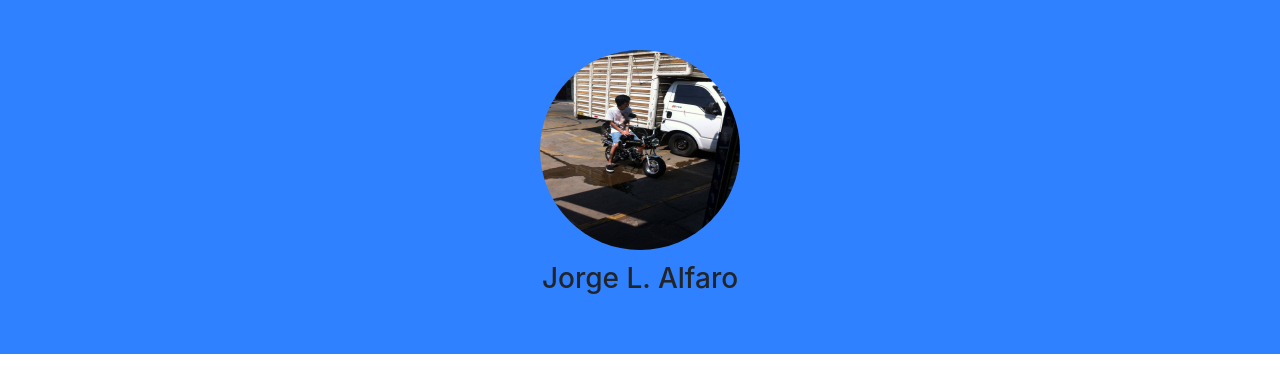
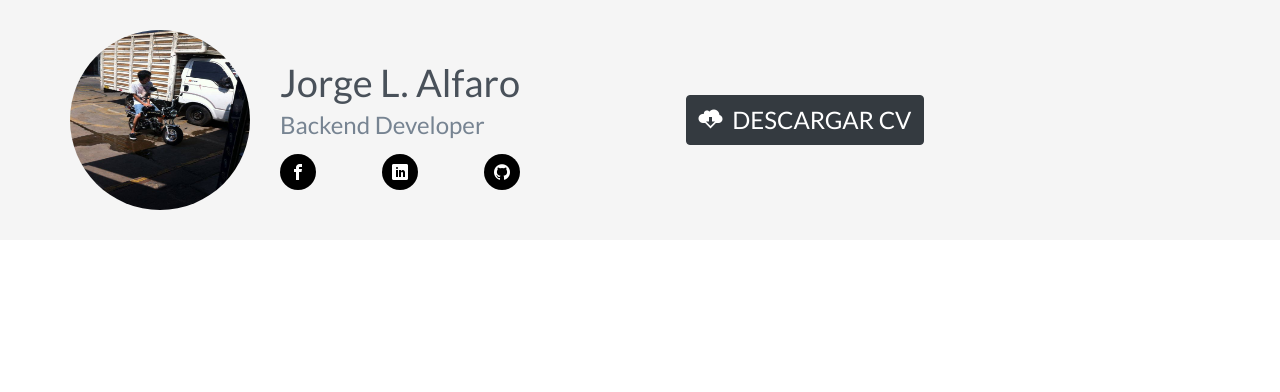
Before and after one commit to jorgeAM/prueba, a website: page public/index.html in a window 1280 px wide. Drawn offline with nearby package versions, Linux system fonts and the light colour scheme.

Commit message:
estilos v2

```diff
--- a/public/assets/css/style.css
+++ b/public/assets/css/style.css
@@ -1,17 +1,124 @@
+/*FONTS*/
+@font-face {
+  font-family: 'icomoon';
+  src:  url('../fonts/icomoon.eot?hc50u6');
+  src:  url('../fonts/icomoon.eot?hc50u6#iefix') format('embedded-opentype'),
+    url('../fonts/icomoon.ttf?hc50u6') format('truetype'),
+    url('../fonts/icomoon.woff?hc50u6') format('woff'),
+    url('../fonts/icomoon.svg?hc50u6#icomoon') format('svg');
+  font-weight: normal;
+  font-style: normal;
+}
+
+[class^="icon-"], [class*=" icon-"] {
+  /* use !important to prevent issues with browser extensions that change fonts */
+  font-family: 'icomoon' !important;
+  speak: none;
+  font-style: normal;
+  font-weight: normal;
+  font-variant: normal;
+  text-transform: none;
+  line-height: 1;
+
+  /* Better Font Rendering =========== */
+  -webkit-font-smoothing: antialiased;
+  -moz-osx-font-smoothing: grayscale;
+}
+
+.icon-cloud-download:before {
+  content: "\e9c2";
+  color: white;
+}
+.icon-checkmark:before {
+  content: "\ea10";
+  color: white;
+}
+.icon-facebook:before {
+  content: "\ea90";
+  color: white;
+}
+.icon-github:before {
+  content: "\eab0";
+  color: white;
+}
+.icon-linkedin:before {
+  content: "\eac9";
+  color: white;
+}
+
+/*MIS ESTILOS*/
+body{
+  font-family: 'Lato', sans-serif;
+}
+
+.avatar img{
+  border-radius: 50%;
+  width: 180px;
+  height: 180px;
+}
+
+.cabecera{
+  padding: 30px 0;
+  background: #f5f5f5;
+}
+
+.contacto{
+  display: flex;
+  justify-content:space-between;
+}
+
+.contacto a{
+  background: black;
+  width: 36px;
+  height: 36px;
+  border-radius: 50%;
+  display: flex;
+  justify-content: center;
+  align-items: center;
+}
+
+.cv{
+  width: 50%;
+  display: flex;
+  justify-content: center;
+  align-items: center;
+}
+
+.cv button{
+  font-size: x-large;
+}
+
+.cv button a{
+  color: white;
+  text-decoration: none;
+}
+
+.cv button span{
+  margin-right: 5px;
+}
+
+.especialidad{
+  color: #778492;
+  font-family: "Lato", arial, sans-serif;
+  font-weight: 400;
+  font-size: 24px;
+  margin-top: 0;
+  margin-bottom: 15px;
+}
+
 .me{
   display: flex;
-  flex-direction: column;
-  align-items: center;
-  background: #3081FF;
-  padding: 50px;
+  max-width: 1140px;
+  margin: 0 auto;
 }
 
-.me img{
-  border-radius: 50%;
-  width: 200px;
-  height: 200px;
+.me .avatar img{
+  margin-right: 30px;
 }
 
-.me h3{
-  margin-top: 12px;
+.nombre{
+  color: #49515a;
+  font-size: 38px;
+  margin-bottom: 5px;
+  margin-top: 30px;
 }
--- a/public/index.html
+++ b/public/index.html
@@ -2,15 +2,43 @@
 <html lang="es" dir="ltr">
   <head>
     <meta charset="utf-8">
-    <title>Begin</title>
+    <meta name="viewport" content="width=device-width, initial-scale=1.0">
+    <title>ME</title>
+    <link href="https://fonts.googleapis.com/css?family=Lato" rel="stylesheet">
     <link rel="stylesheet" href="https://stackpath.bootstrapcdn.com/bootstrap/4.1.3/css/bootstrap.min.css" integrity="sha384-MCw98/SFnGE8fJT3GXwEOngsV7Zt27NXFoaoApmYm81iuXoPkFOJwJ8ERdknLPMO" crossorigin="anonymous">
     <link rel="stylesheet" href="./assets/css/style.css">
   </head>
   <body>
-    <section class="me">
-      <img src="./assets/img/me.jpg" alt="ME">
-      <h3>Jorge L. Alfaro</h3>
-    </section>
+    <header class="cabecera">
+      <section class="me">
+        <div class="avatar">
+          <img src="./assets/img/me.jpg" alt="ME"/>
+        </div>
+        <div class="datos">
+          <h1 class="nombre">Jorge L. Alfaro</h1>
+          <h3 class="especialidad">Backend Developer</h3>
+          <div class="contacto">
+            <a href="https://www.facebook.com/jorge.alfaro.93" target="_blank">
+              <span class="icon-facebook"></span>
+            </a>
+            <a href="https://www.linkedin.com/in/jorge-l-alfaro-murga-149b3013b/" target="_blank">
+              <span class="icon-linkedin"></span>
+            </a>
+            <a href="https://github.com/jorgeAM" target="_blank">
+              <span class="icon-github"></span>
+            </a>
+          </div>
+        </div>
+        <div class="cv">
+          <button type="button" class="btn btn-dark">
+            <a href="https://drive.google.com/file/d/0ByYyu5ojlQEubnYyVVdBZ3BmM1lLX3NySnViRE9CTTdzczFZ/view#" target="_blank">
+              <span class="icon-cloud-download"></span>
+              DESCARGAR CV
+            </a>
+          </button>
+        </div>
+      </section>
+    </header>
   </body>
   <script src="https://code.jquery.com/jquery-3.3.1.slim.min.js" integrity="sha384-q8i/X+965DzO0rT7abK41JStQIAqVgRVzpbzo5smXKp4YfRvH+8abtTE1Pi6jizo" crossorigin="anonymous"></script>
   <script src="https://cdnjs.cloudflare.com/ajax/libs/popper.js/1.14.3/umd/popper.min.js" integrity="sha384-ZMP7rVo3mIykV+2+9J3UJ46jBk0WLaUAdn689aCwoqbBJiSnjAK/l8WvCWPIPm49" crossorigin="anonymous"></script>
```
Also changed, not shown: public/assets/fonts/icomoon.ttf (added), public/assets/fonts/icomoon.woff (added), 2 other files.
